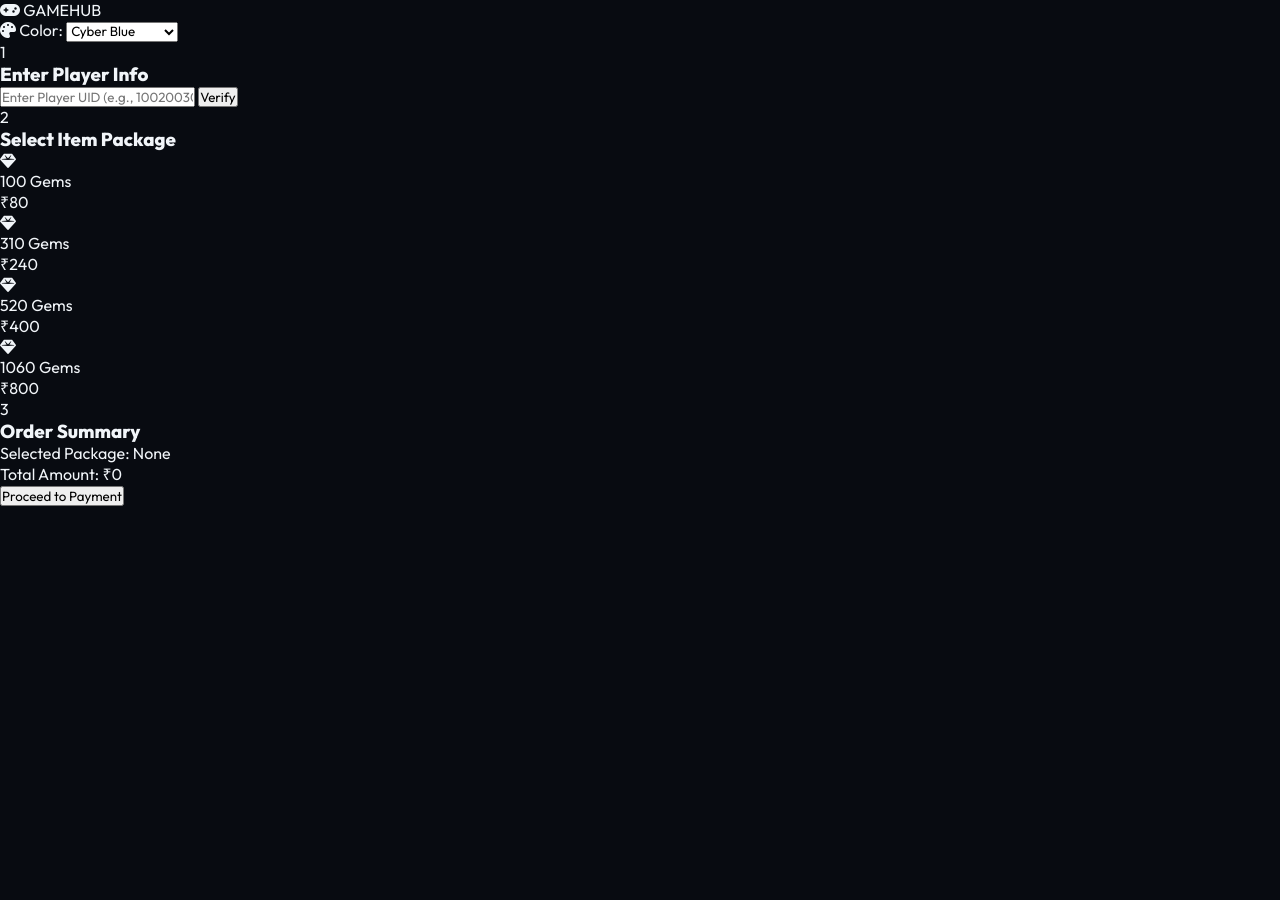
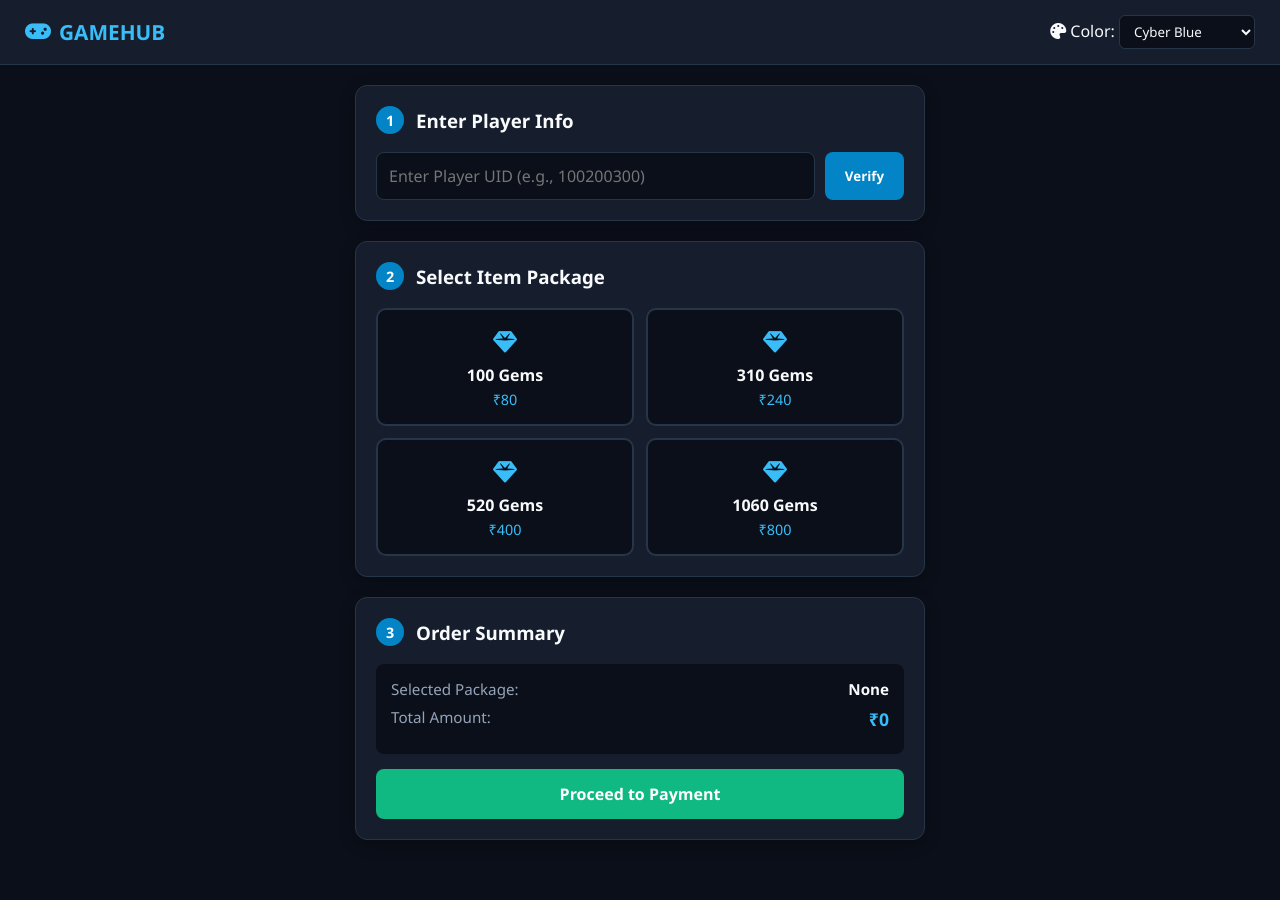
Before and after one commit to sellingat500-web/Game-tgbot, a PHP site: page / in a window 1280 px wide. Before the commit the page ends 506 px from the top, so only its background shows below. Run offline with PHP 8.4, Linux system fonts and the light colour scheme.

Commit message:
Update style.css

```diff
--- a/style.css
+++ b/style.css
@@ -1,101 +1,208 @@
-@import url('https://fonts.googleapis.com/css2?family=Outfit:wght@400;600;800;900&display=swap');
+/* Color Palette Variables - Yahan se colors change karein */
+:root {
+    --bg-color: #0b0f19;
+    --card-bg: #161e2e;
+    --primary-color: #0284c7;
+    --primary-hover: #0369a1;
+    --accent-color: #38bdf8;
+    --text-main: #f8fafc;
+    --text-muted: #94a3b8;
+    --border-color: #273549;
+    --success-color: #10b981;
+}
 
-* { margin: 0; padding: 0; box-sizing: border-box; font-family: 'Outfit', sans-serif; -webkit-tap-highlight-color: transparent; }
-body { background: #080b11; color: #f1f5f9; padding-bottom: 85px; overflow-x: hidden; }
+* {
+    margin: 0;
+    padding: 0;
+    box-sizing: border-box;
+    font-family: 'Segoe UI', Tahoma, Geneva, Verdana, sans-serif;
+}
 
-/* Stake Style Glass Header */
-.glass-header { position: sticky; top: 0; z-index: 90; display: flex; justify-content: space-between; align-items: center; padding: 12px 16px; background: rgba(13, 18, 30, 0.8); backdrop-filter: blur(12px); border-bottom: 1px solid rgba(255, 255, 255, 0.08); }
-.logo-box { display: flex; align-items: center; gap: 6px; }
-.logo-glow { font-size: 20px; font-weight: 900; letter-spacing: 2px; background: linear-gradient(135deg, #00f2fe, #4facfe); -webkit-background-clip: text; -webkit-text-fill-color: transparent; }
-.pro-tag { background: #f59e0b; color: #000; font-size: 9px; font-weight: 900; padding: 2px 5px; border-radius: 4px; }
+body {
+    background-color: var(--bg-color);
+    color: var(--text-main);
+    min-height: 100vh;
+    padding-bottom: 40px;
+}
 
-.header-right { display: flex; align-items: center; gap: 10px; }
-.sound-toggle-btn { width: 34px; height: 34px; background: rgba(255, 255, 255, 0.05); border: 1px solid rgba(255, 255, 255, 0.1); border-radius: 8px; display: flex; align-items: center; justify-content: center; color: #94a3b8; cursor: pointer; }
+/* Header Styling */
+.navbar {
+    display: flex;
+    justify-content: space-between;
+    align-items: center;
+    padding: 15px 25px;
+    background-color: var(--card-bg);
+    border-bottom: 1px solid var(--border-color);
+}
 
-.balance-pill-pro { display: flex; align-items: center; background: #121929; border: 1px solid rgba(0, 242, 254, 0.3); padding: 4px 10px; border-radius: 20px; gap: 8px; cursor: pointer; box-shadow: 0 0 10px rgba(0, 242, 254, 0.15); }
-.ton-icon { width: 18px; height: 18px; }
-#user-balance { font-weight: 800; font-size: 14px; color: #ffffff; }
-.plus-btn { background: #00f2fe; color: #000; width: 18px; height: 18px; border-radius: 50%; display: flex; align-items: center; justify-content: center; font-size: 10px; font-weight: bold; }
+.logo {
+    font-size: 1.3rem;
+    font-weight: 800;
+    color: var(--accent-color);
+    display: flex;
+    align-items: center;
+    gap: 8px;
+}
 
-/* VIP Level Bar */
-.vip-bar-container { background: #0d1322; padding: 6px 16px; border-bottom: 1px solid rgba(255, 255, 255, 0.05); }
-.vip-info { display: flex; justify-content: space-between; font-size: 11px; margin-bottom: 4px; }
-.vip-badge { color: #f59e0b; font-weight: 800; }
-.vip-xp-text { color: #64748b; font-weight: 600; }
-.xp-progress-track { width: 100%; height: 5px; background: rgba(255, 255, 255, 0.08); border-radius: 10px; overflow: hidden; }
-.xp-progress-fill { height: 100%; background: linear-gradient(90deg, #f59e0b, #ef4444); border-radius: 10px; transition: width 0.3s; }
+.theme-picker select {
+    background: var(--bg-color);
+    color: var(--text-main);
+    border: 1px solid var(--border-color);
+    padding: 6px 10px;
+    border-radius: 6px;
+    outline: none;
+    cursor: pointer;
+}
 
-/* Live Bet Feed */
-.live-bets-bar { background: #05070c; padding: 6px 0; overflow: hidden; border-bottom: 1px solid rgba(255,255,255,0.05); }
-.bets-ticker { display: flex; gap: 20px; animation: ticker 15s linear infinite; white-space: nowrap; font-size: 11px; }
-.bet-item { background: rgba(255,255,255,0.03); padding: 3px 10px; border-radius: 12px; border: 1px solid rgba(255,255,255,0.05); }
-.bet-item .user { color: #94a3b8; }
-.bet-item .win { color: #10b981; font-weight: bold; margin-left: 5px; }
-@keyframes ticker { 0% { transform: translateX(100%); } 100% { transform: translateX(-100%); } }
+/* Main Layout */
+.container {
+    max-width: 600px;
+    margin: 20px auto;
+    padding: 0 15px;
+    display: flex;
+    flex-direction: column;
+    gap: 20px;
+}
 
-/* Cards & Layout */
-.page { display: none; padding: 16px; }
-.page.active { display: block; }
-.section-title { display: flex; justify-content: space-between; align-items: center; margin-bottom: 15px; }
-.section-title h3 { font-size: 16px; font-weight: 800; }
-.highlight-icon { color: #f59e0b; margin-right: 5px; }
-.online-pill { font-size: 11px; color: #10b981; background: rgba(16, 185, 129, 0.1); padding: 3px 10px; border-radius: 12px; border: 1px solid rgba(16, 185, 129, 0.2); display: flex; align-items: center; gap: 5px; }
-.green-dot { width: 6px; height: 6px; background: #10b981; border-radius: 50%; box-shadow: 0 0 6px #10b981; }
+.card {
+    background-color: var(--card-bg);
+    border: 1px solid var(--border-color);
+    border-radius: 12px;
+    padding: 20px;
+    box-shadow: 0 4px 15px rgba(0, 0, 0, 0.3);
+}
 
-.games-grid { display: grid; grid-template-columns: repeat(2, 1fr); gap: 12px; }
-.pro-game-card { background: linear-gradient(145deg, #12192a, #0b0f19); border: 1px solid rgba(255, 255, 255, 0.08); border-radius: 16px; padding: 16px; text-align: center; position: relative; overflow: hidden; transition: 0.2s; cursor: pointer; }
-.pro-game-card:active { transform: scale(0.96); }
-.card-media img { width: 50px; height: 50px; filter: drop-shadow(0 4px 10px rgba(0,0,0,0.5)); margin-bottom: 10px; }
-.card-title { font-weight: 800; font-size: 14px; color: #f8fafc; }
-.card-sub { font-size: 10px; color: #64748b; margin-top: 2px; }
-.card-badge { position: absolute; top: 0; right: 0; font-size: 8px; font-weight: 900; padding: 3px 8px; border-bottom-left-radius: 10px; text-transform: uppercase; }
-.card-badge.hot { background: #ef4444; color: #fff; }
-.card-badge.bonus { background: #00f2fe; color: #000; }
-.card-badge.jackpot { background: #f59e0b; color: #000; }
+.card-header {
+    display: flex;
+    align-items: center;
+    gap: 12px;
+    margin-bottom: 18px;
+}
 
-/* Glass Cards */
-.glass-card { background: rgba(18, 25, 42, 0.7); backdrop-filter: blur(10px); border: 1px solid rgba(255, 255, 255, 0.08); border-radius: 20px; padding: 20px; margin-bottom: 15px; }
-.profile-card { text-align: center; }
-.avatar-glow-wrapper img { width: 75px; height: 75px; border-radius: 50%; border: 3px solid #00f2fe; box-shadow: 0 0 20px rgba(0, 242, 254, 0.4); margin-bottom: 10px; }
-.user-id-badge { display: inline-block; background: rgba(255,255,255,0.05); padding: 2px 10px; border-radius: 10px; font-size: 12px; color: #94a3b8; margin-top: 4px; }
+.step-badge {
+    background-color: var(--primary-color);
+    color: #fff;
+    width: 28px;
+    height: 28px;
+    border-radius: 50%;
+    display: flex;
+    align-items: center;
+    justify-content: center;
+    font-weight: bold;
+    font-size: 0.9rem;
+}
 
-.btn-glow { width: 100%; padding: 14px; border: none; border-radius: 12px; font-weight: 800; font-size: 14px; cursor: pointer; color: white; background: linear-gradient(135deg, #00f2fe, #4facfe); box-shadow: 0 4px 15px rgba(0, 242, 254, 0.3); transition: 0.2s; }
-.btn-glow:active { transform: scale(0.98); }
+/* Form & Input */
+.input-group {
+    display: flex;
+    gap: 10px;
+}
 
-/* Custom Floating Toast */
-#toast-container { position: fixed; top: 20px; left: 50%; transform: translateX(-50%); z-index: 1000; display: flex; flex-direction: column; gap: 8px; width: 90%; max-width: 350px; pointer-events: none; }
-.toast { background: #12192a; color: white; padding: 12px 16px; border-radius: 12px; border: 1px solid rgba(255,255,255,0.1); font-size: 13px; font-weight: 600; display: flex; align-items: center; gap: 10px; box-shadow: 0 10px 25px rgba(0,0,0,0.5); animation: toastIn 0.3s forwards; pointer-events: auto; }
-.toast.success { border-color: #10b981; } .toast.error { border-color: #ef4444; } .toast.info { border-color: #00f2fe; }
-@keyframes toastIn { from { opacity: 0; transform: translateY(-20px); } to { opacity: 1; transform: translateY(0); } }
+input[type="text"] {
+    flex: 1;
+    padding: 12px;
+    border-radius: 8px;
+    border: 1px solid var(--border-color);
+    background-color: var(--bg-color);
+    color: var(--text-main);
+    outline: none;
+    font-size: 1rem;
+}
 
-/* WHEEL PRO STAGE */
-#page-wheel { text-align: center; }
-.wheel-stage { position: relative; width: 310px; height: 310px; margin: 20px auto; }
-.wheel-pointer-pro { position: absolute; top: -12px; left: 50%; transform: translateX(-50%); width: 0; height: 0; border-left: 14px solid transparent; border-right: 14px solid transparent; border-top: 24px solid #ef4444; z-index: 30; filter: drop-shadow(0 2px 6px #ef4444); }
-.wheel-center-cap { position: absolute; top: 50%; left: 50%; transform: translate(-50%, -50%); width: 55px; height: 55px; background: #080b11; border-radius: 50%; border: 3px solid #00f2fe; z-index: 20; display: flex; align-items: center; justify-content: center; box-shadow: 0 0 15px rgba(0, 242, 254, 0.5); }
-.wheel-center-cap img { width: 28px; height: 28px; }
+input[type="text"]:focus {
+    border-color: var(--accent-color);
+}
 
-.wheel-board { width: 100%; height: 100%; border-radius: 50%; position: relative; overflow: hidden; border: 6px solid #12192a; box-shadow: 0 0 30px rgba(0, 242, 254, 0.2); transition: transform 4s cubic-bezier(0.15, 0.9, 0.2, 1); }
-.wheel-slice-text { position: absolute; top: 50%; left: 50%; width: 100px; height: 30px; margin-top: -15px; margin-left: -50px; transform-origin: center center; text-align: center; font-weight: 800; font-size: 13px; color: #ffffff; text-shadow: 0 2px 4px rgba(0,0,0,0.9); pointer-events: none; }
+.btn {
+    padding: 12px 20px;
+    border: none;
+    border-radius: 8px;
+    font-weight: 600;
+    cursor: pointer;
+    transition: background 0.2s;
+    color: #fff;
+}
 
-.btn-spin-glow { background: linear-gradient(135deg, #f59e0b, #ef4444); width: 85%; padding: 16px; border-radius: 14px; border: none; font-weight: 900; font-size: 18px; color: white; letter-spacing: 1px; box-shadow: 0 0 20px rgba(245, 158, 11, 0.4); cursor: pointer; }
+.btn-primary { background-color: var(--primary-color); }
+.btn-primary:hover { background-color: var(--primary-hover); }
 
-/* Cashier */
-.wallet-hero { text-align: center; background: linear-gradient(135deg, rgba(0,242,254,0.1), rgba(18,25,42,0.8)); border-color: rgba(0,242,254,0.3); }
-.wallet-tab-selector { display: flex; gap: 10px; margin-bottom: 15px; }
-.w-tab { flex: 1; padding: 12px; background: #12192a; border: 1px solid rgba(255,255,255,0.08); color: #64748b; border-radius: 12px; font-weight: 800; cursor: pointer; }
-.w-tab.active { background: linear-gradient(135deg, #00f2fe, #4facfe); color: #000; border: none; }
-.cashier-box input { width: 100%; padding: 14px; background: #080b11; border: 1px solid rgba(255,255,255,0.1); border-radius: 10px; color: white; margin: 10px 0; outline: none; font-size: 15px; text-align: center; }
+.btn-success { background-color: var(--success-color); }
 
-/* Win Modal */
-.modal-overlay { position: fixed; top: 0; left: 0; width: 100%; height: 100%; background: rgba(0,0,0,0.85); backdrop-filter: blur(8px); display: flex; justify-content: center; align-items: center; z-index: 200; }
-.win-card-pro { background: #12192a; border: 2px solid #f59e0b; border-radius: 24px; padding: 30px; text-align: center; width: 85%; max-width: 320px; box-shadow: 0 0 40px rgba(245, 158, 11, 0.4); }
-.win-icon-bounce { width: 70px; height: 70px; animation: bounce 1s infinite alternate; }
-@keyframes bounce { from { transform: translateY(0); } to { transform: translateY(-10px); } }
+/* Player Verified Box */
+.player-details {
+    margin-top: 15px;
+    background-color: var(--bg-color);
+    padding: 12px 15px;
+    border-radius: 8px;
+    border: 1px dashed var(--accent-color);
+}
 
-/* Bottom Navigation */
-.pro-bottom-nav { position: fixed; bottom: 0; left: 0; width: 100%; height: 68px; background: rgba(8, 11, 17, 0.9); backdrop-filter: blur(15px); border-top: 1px solid rgba(255, 255, 255, 0.08); display: flex; justify-content: space-around; align-items: center; z-index: 100; }
-.nav-tab { display: flex; flex-direction: column; align-items: center; color: #64748b; font-size: 10px; font-weight: 700; cursor: pointer; width: 20%; }
-.nav-tab i { font-size: 18px; margin-bottom: 4px; }
-.nav-tab.active { color: #00f2fe; }
-.nav-main .main-btn-glow { background: linear-gradient(135deg, #00f2fe, #4facfe); color: #000; width: 48px; height: 48px; border-radius: 50%; display: flex; align-items: center; justify-content: center; font-size: 20px; transform: translateY(-12px); box-shadow: 0 0 15px rgba(0, 242, 254, 0.5); }
+.player-details p {
+    font-size: 0.9rem;
+    margin-bottom: 4px;
+    color: var(--text-muted);
+}
+
+.player-details span { color: var(--text-main); }
+.status-verified { color: var(--success-color) !important; font-size: 0.85rem !important; margin-top: 6px; }
+
+/* Grid Packages */
+.package-grid {
+    display: grid;
+    grid-template-columns: repeat(2, 1fr);
+    gap: 12px;
+}
+
+.package-card {
+    background-color: var(--bg-color);
+    border: 2px solid var(--border-color);
+    border-radius: 10px;
+    padding: 15px;
+    text-align: center;
+    cursor: pointer;
+    transition: all 0.2s ease;
+}
+
+.package-card:hover {
+    border-color: var(--accent-color);
+    transform: translateY(-2px);
+}
+
+.package-card.selected {
+    border-color: var(--accent-color);
+    background-color: rgba(56, 189, 248, 0.1);
+}
+
+.pkg-icon {
+    font-size: 1.5rem;
+    color: var(--accent-color);
+    margin-bottom: 6px;
+}
+
+.pkg-title { font-weight: bold; font-size: 1rem; }
+.pkg-price { color: var(--accent-color); font-size: 0.9rem; margin-top: 4px; }
+
+/* Summary */
+.summary-details {
+    background-color: var(--bg-color);
+    padding: 15px;
+    border-radius: 8px;
+    margin-bottom: 15px;
+}
+
+.summary-row {
+    display: flex;
+    justify-content: space-between;
+    margin-bottom: 8px;
+    font-size: 0.95rem;
+    color: var(--text-muted);
+}
+
+.highlight-text { color: var(--text-main); font-weight: 600; }
+.highlight-price { color: var(--accent-color); font-weight: bold; font-size: 1.1rem; }
+
+.pay-btn {
+    width: 100%;
+    font-size: 1rem;
+    padding: 14px;
+}
```
